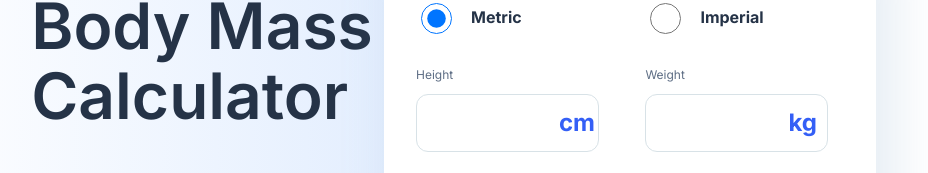
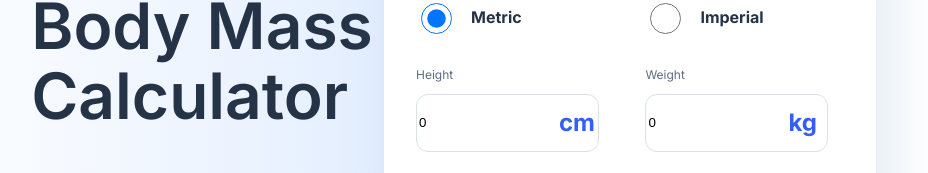
Before and after one commit to r-jeffery-wall/frontend-mentor-bmi-calculator, a React (Create React App) app in the folder bmi-calculator/: page / in a window 1280 px wide. Shown: the part 258-431 px from the top of the page, without its empty margins (256-1184 px from the left). Built offline with nearby package versions, Linux system fonts and the light colour scheme.

Commit message:
Added state and units toggle logic.

```diff
--- a/bmi-calculator/src/components/BMI_Calculator.js
+++ b/bmi-calculator/src/components/BMI_Calculator.js
@@ -1,27 +1,38 @@
+import {useState} from 'react';
+
 export const BMI_Calculator = () => {
-  return (
+    const [units, setUnits] = useState('metric');
+    const [heightCms, setHeightCms] = useState(0);
+    const [weightKgs, setWeightKgs] = useState(0);
+    const [BMI, setBMI] = useState(0);
+
+    const toggleUnits = (event) => {
+        setUnits(event.target.value);
+    }
+
+    return (
     <div className="bmi-calculator">
       <h3>Enter your details below</h3>
       <form>
         <div id="radio-metric" className="input-group-radio">
-          <input type="radio" id="metric" checked />
+          <input type="radio" id="metric" value="metric" checked={units === 'metric'} name='units' onChange={toggleUnits}/>
           <label for="metric">Metric</label>
         </div>
         <div id="radio-imperial" className="input-group-radio">
-          <input type="radio" id="imperial" />
+          <input type="radio" id="imperial" value="imperial" checked={units === 'imperial'} name='units' onChange={toggleUnits} />
           <label for="imperial">Imperial</label>
         </div>
         <div id="input-height" className="input-group-number">
           <label for="height">Height</label>
           <div className="input-unit">
-            <input type="number" id="height" />
+            <input type="number" id="height" value={heightCms} onChange={(e) => setHeightCms(e.target.value)}/>
             <p className="unit">cm</p>
           </div>
         </div>
         <div id="input-weight" className="input-group-number">
           <label for="weight">Weight</label>
           <div className="input-unit">
-          <input type="number" id="weight" />
+          <input type="number" id="weight" value={weightKgs} onChange={(e) => setWeightKgs(e.target.value)}/>
           <p className="unit">kg</p>
           </div>
         </div>
```
